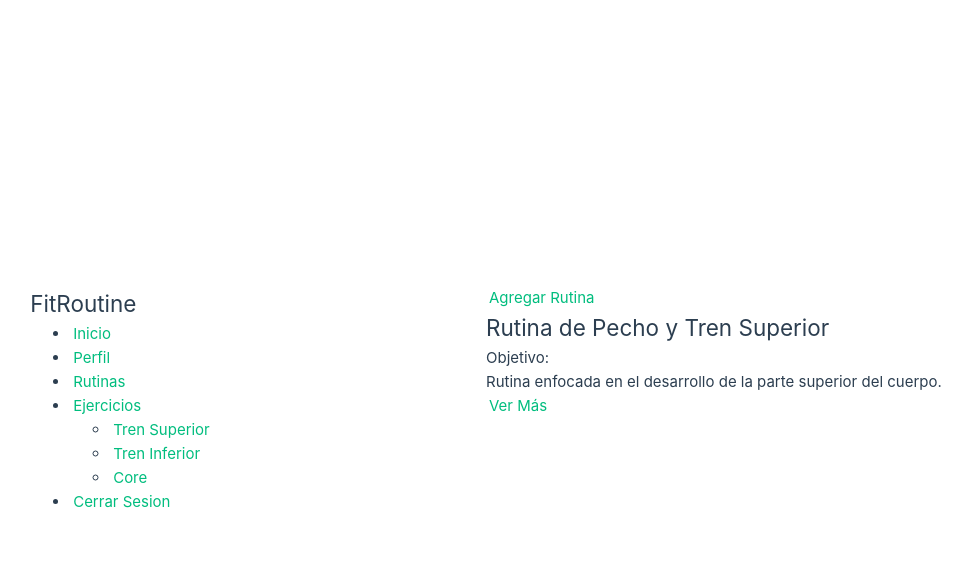
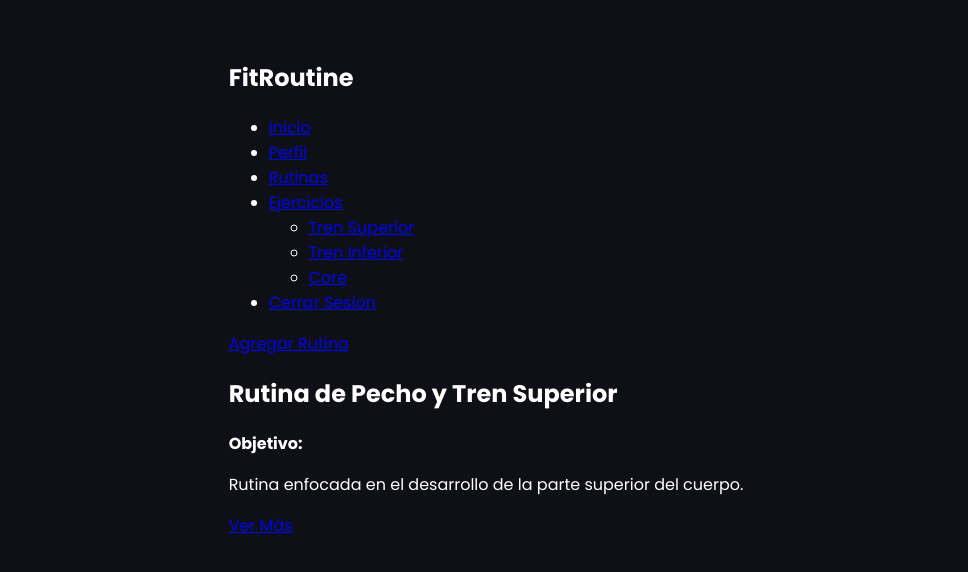
Before and after one commit to rbncode/Avance-FitRoutine, a Vue app: page /rutinas in a window 1280 px wide. Shown: the top 572 px of the page, without its empty margins (154-1122 px from the left). Built offline with nearby package versions, Linux system fonts and the light colour scheme; data requests are answered from the project's data file.

Commit message:
styles: actualiza estilo
Se actualiza estilo main.css

```diff
--- a/src/assets/base.css
+++ /dev/null
@@ -1,86 +0,0 @@
-/* color palette from <https://github.com/vuejs/theme> */
-:root {
-  --vt-c-white: #ffffff;
-  --vt-c-white-soft: #f8f8f8;
-  --vt-c-white-mute: #f2f2f2;
-
-  --vt-c-black: #181818;
-  --vt-c-black-soft: #222222;
-  --vt-c-black-mute: #282828;
-
-  --vt-c-indigo: #2c3e50;
-
-  --vt-c-divider-light-1: rgba(60, 60, 60, 0.29);
-  --vt-c-divider-light-2: rgba(60, 60, 60, 0.12);
-  --vt-c-divider-dark-1: rgba(84, 84, 84, 0.65);
-  --vt-c-divider-dark-2: rgba(84, 84, 84, 0.48);
-
-  --vt-c-text-light-1: var(--vt-c-indigo);
-  --vt-c-text-light-2: rgba(60, 60, 60, 0.66);
-  --vt-c-text-dark-1: var(--vt-c-white);
-  --vt-c-text-dark-2: rgba(235, 235, 235, 0.64);
-}
-
-/* semantic color variables for this project */
-:root {
-  --color-background: var(--vt-c-white);
-  --color-background-soft: var(--vt-c-white-soft);
-  --color-background-mute: var(--vt-c-white-mute);
-
-  --color-border: var(--vt-c-divider-light-2);
-  --color-border-hover: var(--vt-c-divider-light-1);
-
-  --color-heading: var(--vt-c-text-light-1);
-  --color-text: var(--vt-c-text-light-1);
-
-  --section-gap: 160px;
-}
-
-@media (prefers-color-scheme: dark) {
-  :root {
-    --color-background: var(--vt-c-black);
-    --color-background-soft: var(--vt-c-black-soft);
-    --color-background-mute: var(--vt-c-black-mute);
-
-    --color-border: var(--vt-c-divider-dark-2);
-    --color-border-hover: var(--vt-c-divider-dark-1);
-
-    --color-heading: var(--vt-c-text-dark-1);
-    --color-text: var(--vt-c-text-dark-2);
-  }
-}
-
-*,
-*::before,
-*::after {
-  box-sizing: border-box;
-  margin: 0;
-  font-weight: normal;
-}
-
-body {
-  min-height: 100vh;
-  color: var(--color-text);
-  background: var(--color-background);
-  transition:
-    color 0.5s,
-    background-color 0.5s;
-  line-height: 1.6;
-  font-family:
-    Inter,
-    -apple-system,
-    BlinkMacSystemFont,
-    'Segoe UI',
-    Roboto,
-    Oxygen,
-    Ubuntu,
-    Cantarell,
-    'Fira Sans',
-    'Droid Sans',
-    'Helvetica Neue',
-    sans-serif;
-  font-size: 15px;
-  text-rendering: optimizeLegibility;
-  -webkit-font-smoothing: antialiased;
-  -moz-osx-font-smoothing: grayscale;
-}
--- a/src/assets/main.css
+++ b/src/assets/main.css
@@ -1,4 +1,28 @@
-@import './base.css';
+@import url("https://fonts.googleapis.com/css2?family=Poppins:wght@100;400;700&display=swap");
+
+:root {
+  --base-clr: #0f1017;
+  --hover-clr: #585858;
+  --text-clr: #fff;
+  --secondary-text-clr: #000;
+  --secondary-base-clr: #2d2d2d;
+  --line-clr: white;
+  --accent-clr: #585858;
+  --secondary-accent-clr: #ad283d;
+  --btn-bg-clr: #ad283d;
+}
+
+body {
+  min-height: 100vh;
+  font-family: "Poppins", sans-serif;
+  background-color: var(--base-clr);
+  color: var(--text-clr);
+  display: grid;
+  grid-template-rows: auto 1fr;
+  text-rendering: optimizeLegibility;
+  -webkit-font-smoothing: antialiased;
+  -moz-osx-font-smoothing: grayscale;
+}
 
 #app {
   max-width: 1280px;
@@ -6,30 +30,3 @@
   padding: 2rem;
   font-weight: normal;
 }
-
-a,
-.green {
-  text-decoration: none;
-  color: hsla(160, 100%, 37%, 1);
-  transition: 0.4s;
-  padding: 3px;
-}
-
-@media (hover: hover) {
-  a:hover {
-    background-color: hsla(160, 100%, 37%, 0.2);
-  }
-}
-
-@media (min-width: 1024px) {
-  body {
-    display: flex;
-    place-items: center;
-  }
-
-  #app {
-    display: grid;
-    grid-template-columns: 1fr 1fr;
-    padding: 0 2rem;
-  }
-}
--- a/src/views/rutina/Rutinas.vue
+++ b/src/views/rutina/Rutinas.vue
@@ -8,12 +8,4 @@ import RutinasUsuario from "@/components/RutinasUsuario.vue";
   </div>
 </template>
 
-<style>
-@media (min-width: 1024px) {
-  .about {
-    min-height: 100vh;
-    display: flex;
-    align-items: center;
-  }
-}
-</style>
+<style></style>
```
